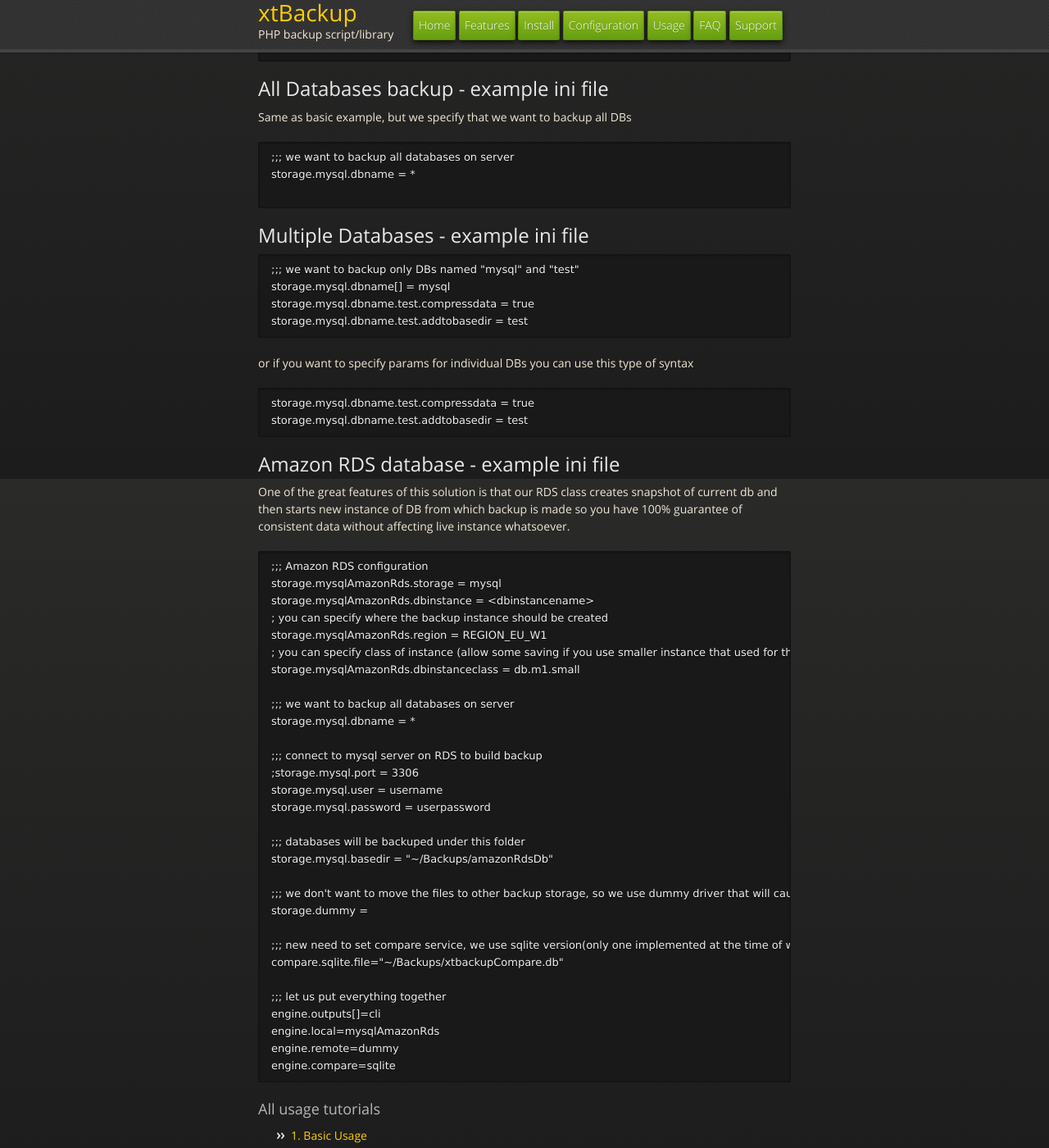
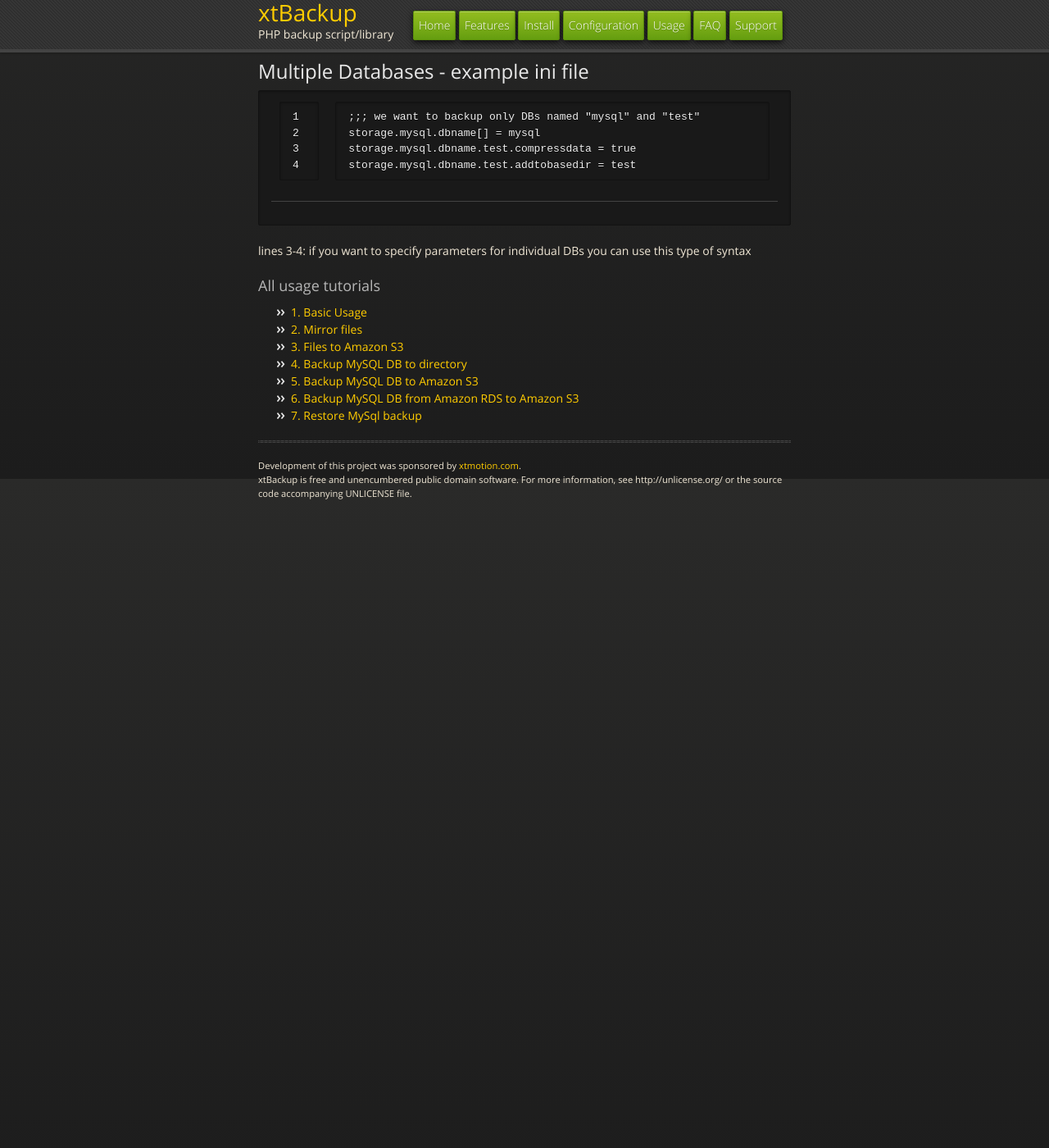
Before and after one commit to k2s/xtbackup, a Jekyll site: the page built from _posts/2014-01-28-mysql-to-file.markdown, in a window 1280 px wide and 1400 px high, scrolled down 1216 px. Shown: the whole window at 82% size. Built offline with Jekyll 4.4.1, drawn with Linux system fonts in a browser that asks for light colours; nearby versions of some CDN libraries; Markdown is read by kramdown in place of the engine named in the settings; after the commit the page ends 1846 px from its top, so only the background shows below that; some of the changed text lies outside the part shown.

Commit message:
examples work in progress

````diff
--- a/_posts/2014-01-28-files-to-s3.markdown
+++ b/_posts/2014-01-28-files-to-s3.markdown
@@ -36,10 +36,10 @@ See previous examples for lines that are not explained.
 line 3: set your S3 bucked that will be used for this backup
 
 line 5 and 6:
-Generate "Access Keys" in Security Credentials in https://aws-portal.amazon.com/gp/aws/developer/account/
+Generate "Access Keys" in Security Credentials in [your AWS console](https://aws-portal.amazon.com/gp/aws/developer/account/)
 This needs to be filled in if you want ot use s3 as storage, however preferred way is to use private INI file
 that can be stored in the more secure folder with limited access. That way you can avoid accidentally committing
-your AWS credentials to potentially public repositories and losing $$$ in the process http://pulse.me/s/13oajD
+your AWS credentials to potentially public repositories and losing $$$ in the process [http://pulse.me/s/13oajD](http://pulse.me/s/13oajD).
 So if you do not use separate INI file please uncomment this lines and fill in credentials.
 
 line 8: should upload/remove of data be executed? (yes/no/simulate)
--- a/_posts/2014-01-28-mysql-to-file.markdown
+++ b/_posts/2014-01-28-mysql-to-file.markdown
@@ -5,39 +5,21 @@ title:  "4. Backup MySQL DB to directory"
 categories: "tutorial mysql file"
 ---
 
-## Usage
-
-To run backup you need to execute following command:
-
-``` bash
-php -f xtbackup.php -- ini[]=/path_to/your_ini_file.ini
-```
-of course this should ideally be added to the cron with MAILTO directive setup so you get notification.
-
-You can specify what level of verbosity should be used with following option
-output.cli.verbosity=WARNING
-
-Possible values: CRITICAL, ERROR, WARNING, NOTICE, DEBUG default being NOTICE
 
 ## Basic ini file
 
 
-``` ini
+{% highlight ini linenos %}
 ;;; we want to backup selected databases on server
 storage.mysql.dbname = testdb
 
-;;; connect to mysql server on localhost as user 'root' without password to build backup
+;;; connect to mysql server
 storage.mysql.host = localhost
 storage.mysql.port = 3306
 storage.mysql.user = root
 storage.mysql.password =
 
 ;;; configure rotation schema
-; set value to
-; storage.mysql.rotate.days =
-; to define for how many days should backups be kept
-; same logic applies for weeks and months
-
 storage.mysql.rotate.days = 7
 storage.mysql.rotate.weeks = 4
 storage.mysql.rotate.months = 3
@@ -47,14 +29,11 @@ storage.mysql.dbname.testdb.rotate.days = 2
 storage.mysql.dbname.testdb.rotate.weeks = 0
 storage.mysql.dbname.testdb.rotate.months = 0
 
-
 ;;; databases will be backed up under this folder change as required
 storage.mysql.basedir = "~/Backups"
 
-;;; we don't want to move the files to other backup storage, so we use dummy driver
 storage.dummy =
 
-;;; new need to set compare service, we use sqlite version(only one implemented at the time of writing this)
 compare.sqlite.file="~/Backups/xtbackupCompare.db"
 
 ;;; let us put everything together
@@ -62,9 +41,17 @@ engine.outputs[]=cli
 engine.local=mysql
 engine.remote=dummy
 engine.compare=sqlite
-```
+{% endhighlight %}
 
+line 2: we specify name of DB we want to backup see examples below for multiple/all DBs settings
 
+lines 5-8: set mysql connection details
+
+lines 11-13: set value to storage.mysql.rotate.days  to define for how many days should backups be kept same logic applies for weeks and months
+
+line 23: we don't want to move the files to other backup storage, so we use dummy driver
+
+line 25: new need to set compare service, we use sqlite version(only one implemented at the time of writing this)
 
 ## All Databases backup - example ini file
 
@@ -77,53 +64,11 @@ storage.mysql.dbname = *
 ```
 
 ## Multiple Databases - example ini file
-``` ini
+{% highlight ini linenos %}
 ;;; we want to backup only DBs named "mysql" and "test"
 storage.mysql.dbname[] = mysql
 storage.mysql.dbname.test.compressdata = true
 storage.mysql.dbname.test.addtobasedir = test
-```
-or if you want to specify params for individual DBs you can use this type of syntax
+{% endhighlight %}
 
-``` ini
-storage.mysql.dbname.test.compressdata = true
-storage.mysql.dbname.test.addtobasedir = test
-```
-
-## Amazon RDS database - example ini file
-
-One of the great features of this solution is that our RDS class creates snapshot of current db and then starts new instance of DB from which backup is made so you
-have 100% guarantee of consistent data without affecting live instance whatsoever.
-
-``` ini
-;;; Amazon RDS configuration
-storage.mysqlAmazonRds.storage = mysql
-storage.mysqlAmazonRds.dbinstance = <dbinstancename>
-; you can specify where the backup instance should be created
-storage.mysqlAmazonRds.region = REGION_EU_W1
-; you can specify class of instance (allow some saving if you use smaller instance that used for the live instance
-storage.mysqlAmazonRds.dbinstanceclass = db.m1.small
-
-;;; we want to backup all databases on server
-storage.mysql.dbname = *
-
-;;; connect to mysql server on RDS to build backup
-;storage.mysql.port = 3306
-storage.mysql.user = username
-storage.mysql.password = userpassword
-
-;;; databases will be backuped under this folder
-storage.mysql.basedir = "~/Backups/amazonRdsDb"
-
-;;; we don't want to move the files to other backup storage, so we use dummy driver that will cause that files are stored locally
-storage.dummy =
-
-;;; new need to set compare service, we use sqlite version(only one implemented at the time of writing this)
-compare.sqlite.file="~/Backups/xtbackupCompare.db"
-
-;;; let us put everything together
-engine.outputs[]=cli
-engine.local=mysqlAmazonRds
-engine.remote=dummy
-engine.compare=sqlite
-```
+lines 3-4: if you want to specify parameters for individual DBs you can use this type of syntax
````
Also changed, not shown: _posts/2014-01-28-amazon-rds-to-s3.markdown (+22 -12 lines), _posts/2014-01-28-mysql-to-s3.markdown (+18 -8 lines).
